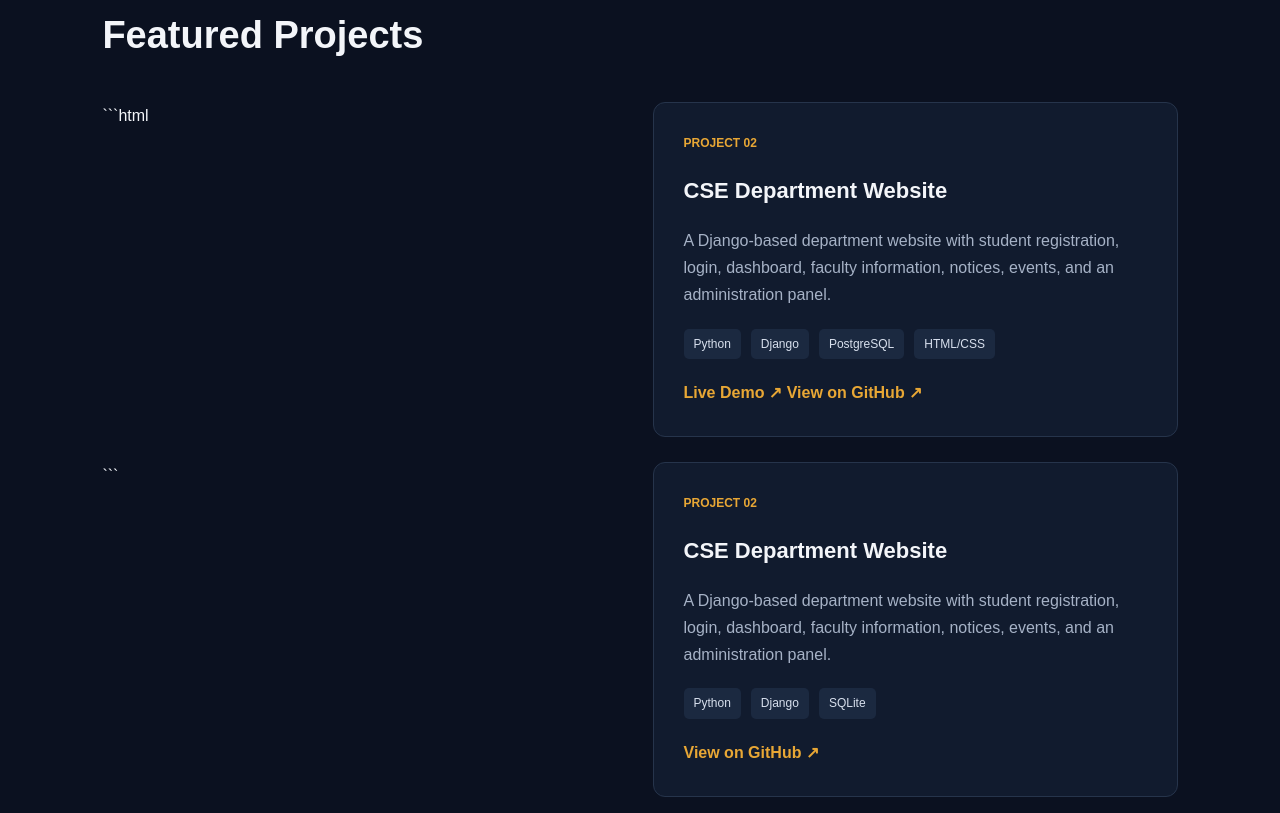
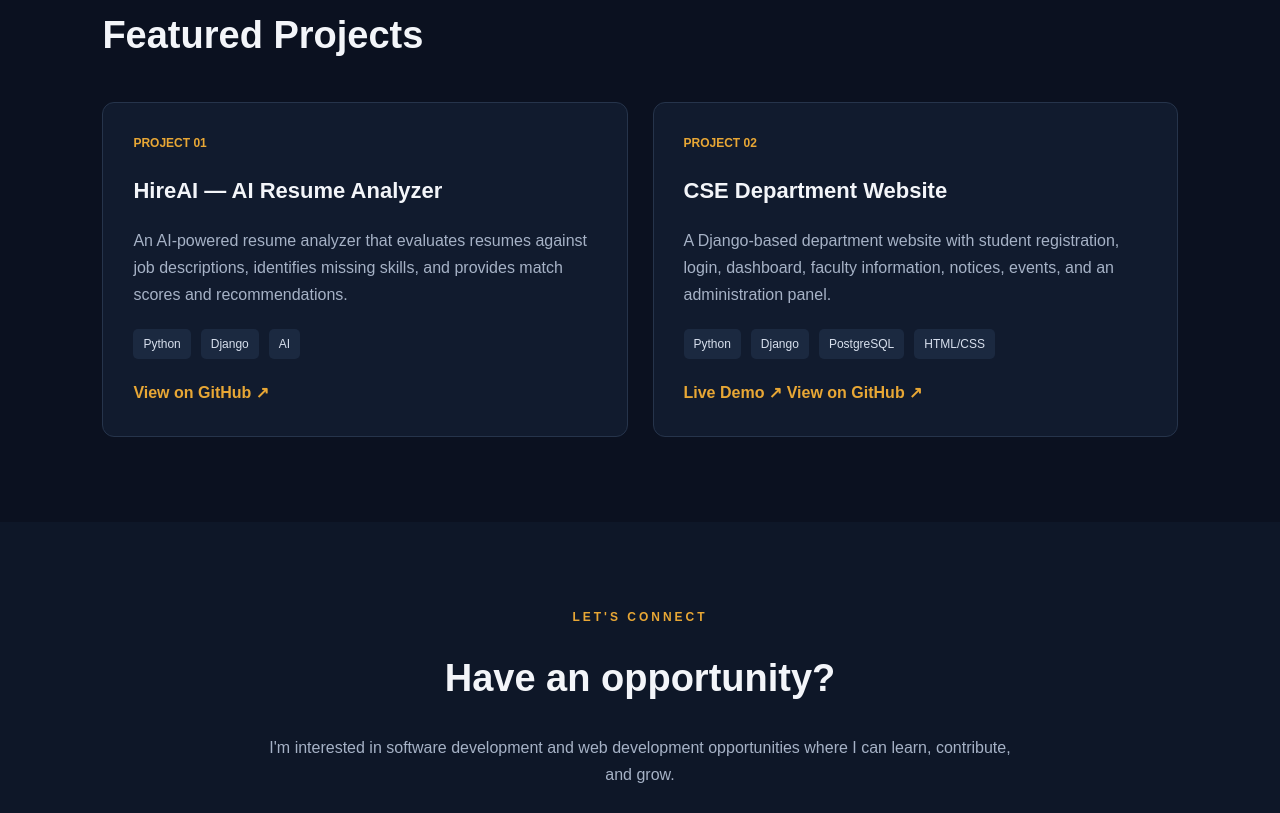
Before and after one commit to lonehadi709-png/Hadi-portfolio, a plain HTML site: page index.html in a window 1280 px wide. Shown: the part 1667-2480 px from the top of the page. Drawn offline with Linux system fonts and the light colour scheme.

Commit message:
Fix portfolio project cards and add live demo

````diff
--- a/index.html
+++ b/index.html
@@ -132,7 +132,30 @@
             <h2 class="section-title">Featured Projects</h2>
 
             <div class="projects-grid">
-            ```html
+
+                <!-- Project 01 -->
+                <article class="project-card">
+                    <div class="project-number">PROJECT 01</div>
+                    <h3>HireAI — AI Resume Analyzer</h3>
+                    <p>
+                        An AI-powered resume analyzer that evaluates resumes
+                        against job descriptions, identifies missing skills,
+                        and provides match scores and recommendations.
+                    </p>
+
+                    <div class="tags">
+                        <span>Python</span>
+                        <span>Django</span>
+                        <span>AI</span>
+                    </div>
+
+                    <a href="https://github.com/lonehadi709-png/AI-Resume-Analyzer"
+                       target="_blank"
+                       rel="noopener noreferrer"
+                       class="project-link">View on GitHub ↗</a>
+                </article>
+
+                <!-- Project 02 -->
                 <article class="project-card">
                     <div class="project-number">PROJECT 02</div>
                     <h3>CSE Department Website</h3>
@@ -153,37 +176,15 @@
                         <a href="https://cse-department-portal.onrender.com"
                            target="_blank"
                            rel="noopener noreferrer"
-           class="project-link">
-            Live Demo ↗
-        </a>
+                           class="project-link">Live Demo ↗</a>
 
                         <a href="https://github.com/lonehadi709-png/CSE-Department-Website"
                            target="_blank"
                            rel="noopener noreferrer"
-           class="project-link">
-            View on GitHub ↗
-        </a>
+                           class="project-link">View on GitHub ↗</a>
                     </div>
                 </article>
-```
 
-                <article class="project-card">
-                    <div class="project-number">PROJECT 02</div>
-                    <h3>CSE Department Website</h3>
-                    <p>
-                        A Django-based department website with student
-                        registration, login, dashboard, faculty information,
-                        notices, events, and an administration panel.
-                    </p>
-                    <div class="tags">
-                        <span>Python</span>
-                        <span>Django</span>
-                        <span>SQLite</span>
-                    </div>
-                    <a href="https://github.com/lonehadi709-png/CSE-Department-Website"
-                       target="_blank" rel="noopener noreferrer"
-                       class="project-link">View on GitHub ↗</a>
-                </article>
             </div>
         </section>
 
````
Lines whose indentation alone changed are shown as unchanged.
